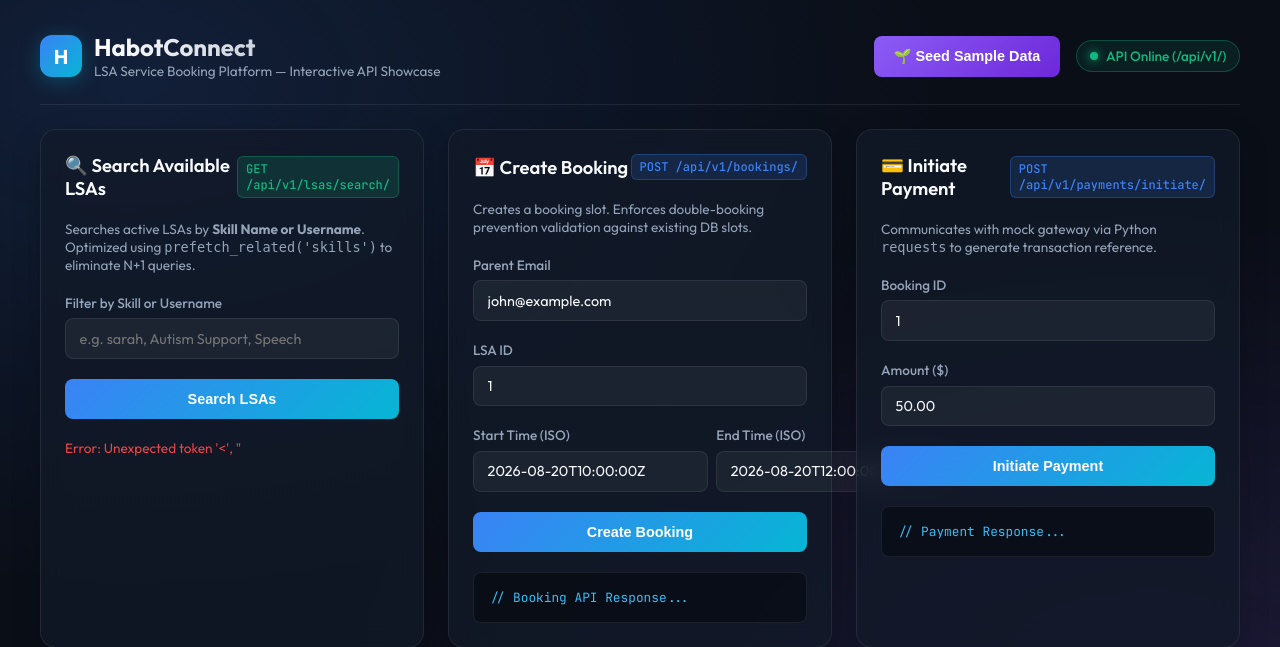
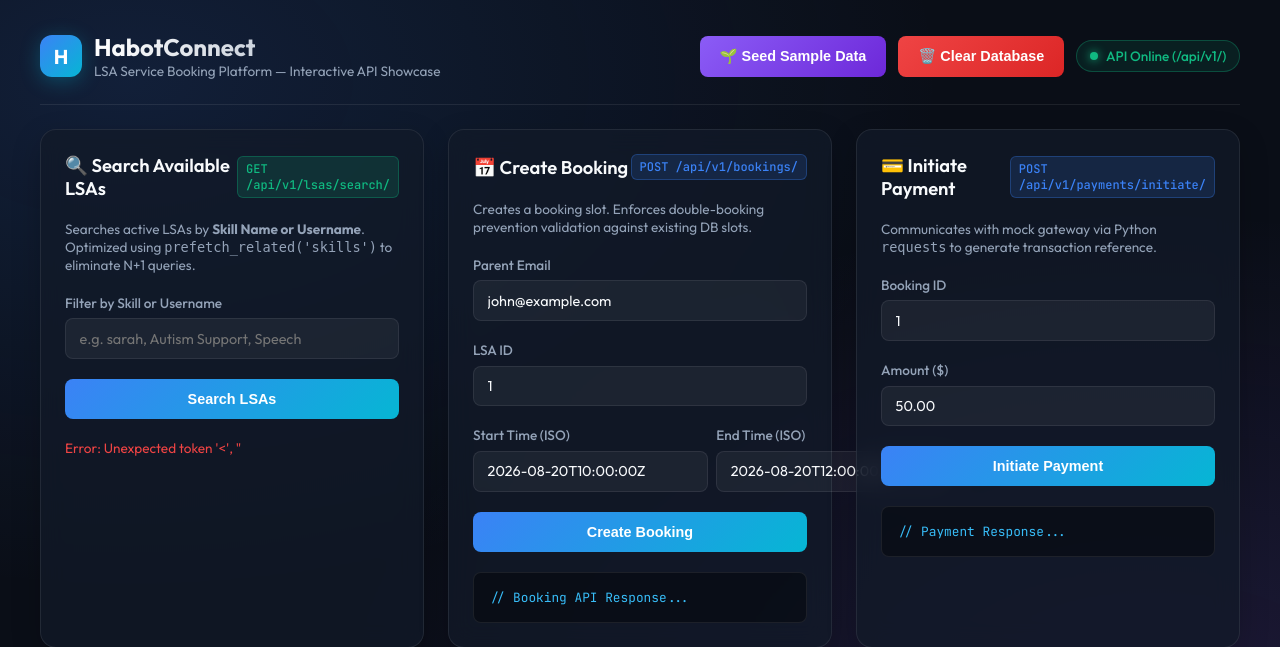
Before and after one commit to dverrma1312/HaBot-Booking, a Django app: page / in a window 1280 px wide. Shown: the top 647 px of the page. Run offline with Django 5.2, Linux system fonts and the light colour scheme; data comes from the database, SQL or seed files in the repository; both versions use the stored data as it was after the commit.

Commit message:
Add 1-click Clear Database functionality (POST /api/v1/reset/)

```diff
--- a/allinone/urls.py
+++ b/allinone/urls.py
@@ -10,9 +10,12 @@
     path('lsas/search/', views.get_lsa, name='lsa-search'),
     path('v1/lsas/search/', views.get_lsa, name='v1-lsa-search'),
 
-    # Database Seeding Endpoint
+    # Database Helpers (Seed & Clear)
     path('seed/', views.seed_data, name='seed-data'),
     path('v1/seed/', views.seed_data, name='v1-seed-data'),
+
+    path('reset/', views.clear_database, name='reset-data'),
+    path('v1/reset/', views.clear_database, name='v1-reset-data'),
 
     # Payment Integration Endpoints
     path('payments/initiate/', views.initiate_payment, name='payment-initiate'),
--- a/allinone/views.py
+++ b/allinone/views.py
@@ -108,6 +108,24 @@
     }, status=status.HTTP_200_OK)
 
 
+# ─── CLEAR DATABASE HELPER (POST /api/v1/reset/) ─────────────────
+@api_view(['POST'])
+def clear_database(request):
+    """Wipes all rows from Payment, Booking, LSA, Parent, and Skill tables."""
+    Payment.objects.all().delete()
+    Booking.objects.all().delete()
+    LearningSupportAssistant.objects.all().delete()
+    Parent.objects.all().delete()
+    Skill.objects.all().delete()
+
+    return Response({
+        "message": "Database reset successfully! All records cleared.",
+        "parents_count": 0,
+        "lsas_count": 0,
+        "bookings_count": 0
+    }, status=status.HTTP_200_OK)
+
+
 # ─── 3. THIRD-PARTY MOCK PAYMENT INITIATION ───────────────────────
 @api_view(['POST'])
 def initiate_payment(request):
--- a/templates/dashboard.html
+++ b/templates/dashboard.html
@@ -89,7 +89,8 @@
         .header-actions {
             display: flex;
             align-items: center;
-            gap: 1rem;
+            gap: 0.75rem;
+            flex-wrap: wrap;
         }
 
         .status-badge {
@@ -214,12 +215,12 @@
             background: linear-gradient(135deg, var(--accent-purple), #6d28d9);
         }
 
+        .btn-danger {
+            background: linear-gradient(135deg, var(--accent-red), #dc2626);
+        }
+
         .btn-success {
             background: linear-gradient(135deg, var(--accent-green), #059669);
-        }
-
-        .btn-danger {
-            background: linear-gradient(135deg, var(--accent-red), #dc2626);
         }
 
         .response-box {
@@ -285,6 +286,7 @@
         </div>
         <div class="header-actions">
             <button class="btn btn-purple" onclick="seedDatabase()">🌱 Seed Sample Data</button>
+            <button class="btn btn-danger" onclick="clearDatabase()">🗑️ Clear Database</button>
             <div class="status-badge">
                 <div class="status-dot"></div>
                 API Online (/api/v1/)
@@ -395,6 +397,18 @@
                 fetchLSAs();
             } catch (err) {
                 alert("Error seeding data: " + err.message);
+            }
+        }
+
+        async function clearDatabase() {
+            if (!confirm("Are you sure you want to clear all database records?")) return;
+            try {
+                const res = await fetch('/api/v1/reset/', { method: 'POST' });
+                const data = await res.json();
+                alert(data.message || "Database cleared!");
+                fetchLSAs();
+            } catch (err) {
+                alert("Error clearing database: " + err.message);
             }
         }
 
```
Also changed, not shown: db.sqlite3.
